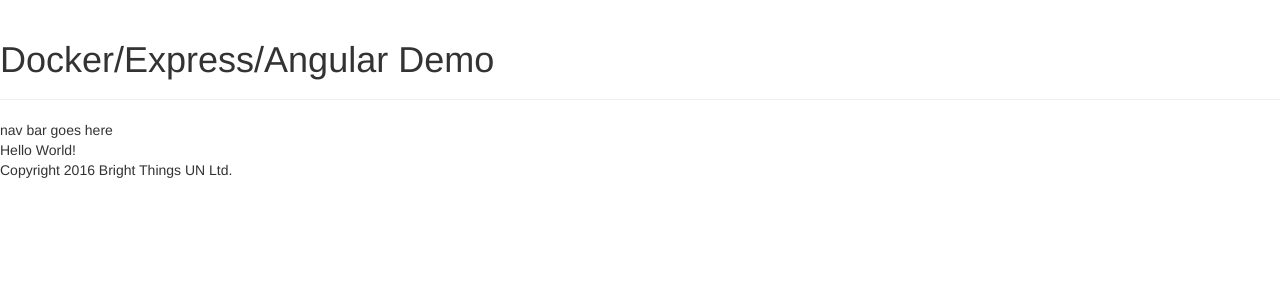
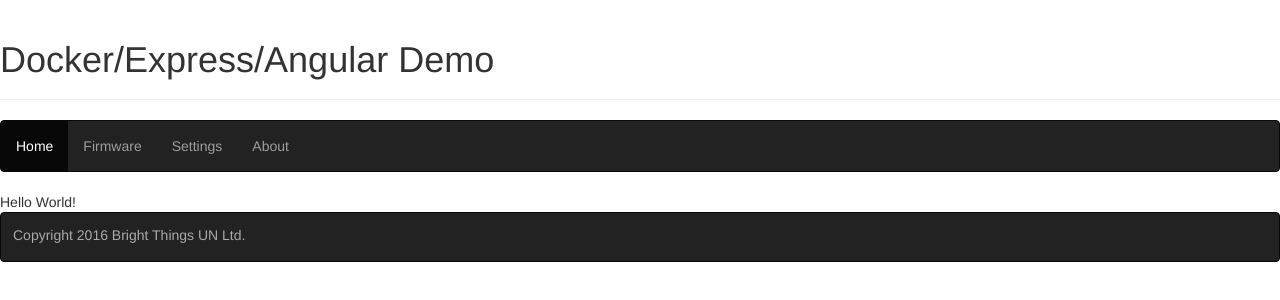
Before and after one commit to lbthomsen/docker-express-angular, a website: page public/index.html in a window 1280 px wide. Drawn offline with nearby package versions, Linux system fonts and the light colour scheme.

Commit message:
Displaying footer as a navbar

```diff
--- a/public/css/style.css
+++ b/public/css/style.css
@@ -1 +1,6 @@
-/* To be added */
+.copyright {
+	margin-top: 12px;
+	margin-left: 12px;
+	display: inline-block;
+	color: #aaa;
+}
--- a/public/footer.html
+++ b/public/footer.html
@@ -1,5 +1,5 @@
-<footer class="page-footer">
-    {{footerCtrl.copyright}}
+<footer id="footer" class="navbar navbar-inverse navbar-bottom" role="navigation">
+    <span class="copyright">{{footerCtrl.copyright}}</span>
 </footer>
 <!--+
     | vim: ts=4 et
--- a/public/index.html
+++ b/public/index.html
@@ -3,6 +3,7 @@
     <head>
         <meta name="viewport" content="width=device-width, initial-scale=1"/>
         <link rel="stylesheet" type="text/css" href="lib/bootstrap/css/bootstrap.min.css"/>
+        <link rel="stylesheet" type="text/css" href="css/style.css"/>
         <title>Docker/Express/Angular Demo</title>
         <script type="text/javascript" src="lib/angular/angular.js"></script>
     </head>
--- a/public/js/nav.js
+++ b/public/js/nav.js
@@ -6,6 +6,16 @@
   var nav = angular.module('app-nav', []);
 
   nav.controller("NavController", function() {
+
+    this.tab = 1;
+
+    this.setTab = function(tab) {
+      this.tab = tab;
+    };
+
+    this.isSet = function(tab) {
+      return this.tab === tab;
+    };
 
   });
 
--- a/public/nav.html
+++ b/public/nav.html
@@ -1,5 +1,18 @@
-<nav>
-    nav bar goes here
+<nav id="mainMenu" class="navbar navbar-default navbar-inverse" role="navigation">
+    <ul class="nav navbar-nav">
+        <li class="nav-item" ng-class="{active:navCtrl.isSet(1)}">
+            <a class="nav-link" href="" ng-click="navCtrl.setTab(1)">Home</a>
+        </li>
+        <li class="nav-item" ng-class="{active:navCtrl.isSet(2)}">
+            <a class="nav-link" href="" ng-click="navCtrl.setTab(2)">Firmware</a>
+        </li>
+        <li class="nav-item" ng-class="{active:navCtrl.isSet(3)}">
+            <a class="nav-link" href="" ng-click="navCtrl.setTab(3)">Settings</a>
+        </li>
+        <li class="nav-item" ng-class="{active:navCtrl.isSet(4)}">
+            <a class="nav-link" href="" ng-click="navCtrl.setTab(4)">About</a>
+        </li>
+    </ul>
 </nav>
 <!--+
     | vim: ts=4 et
```
